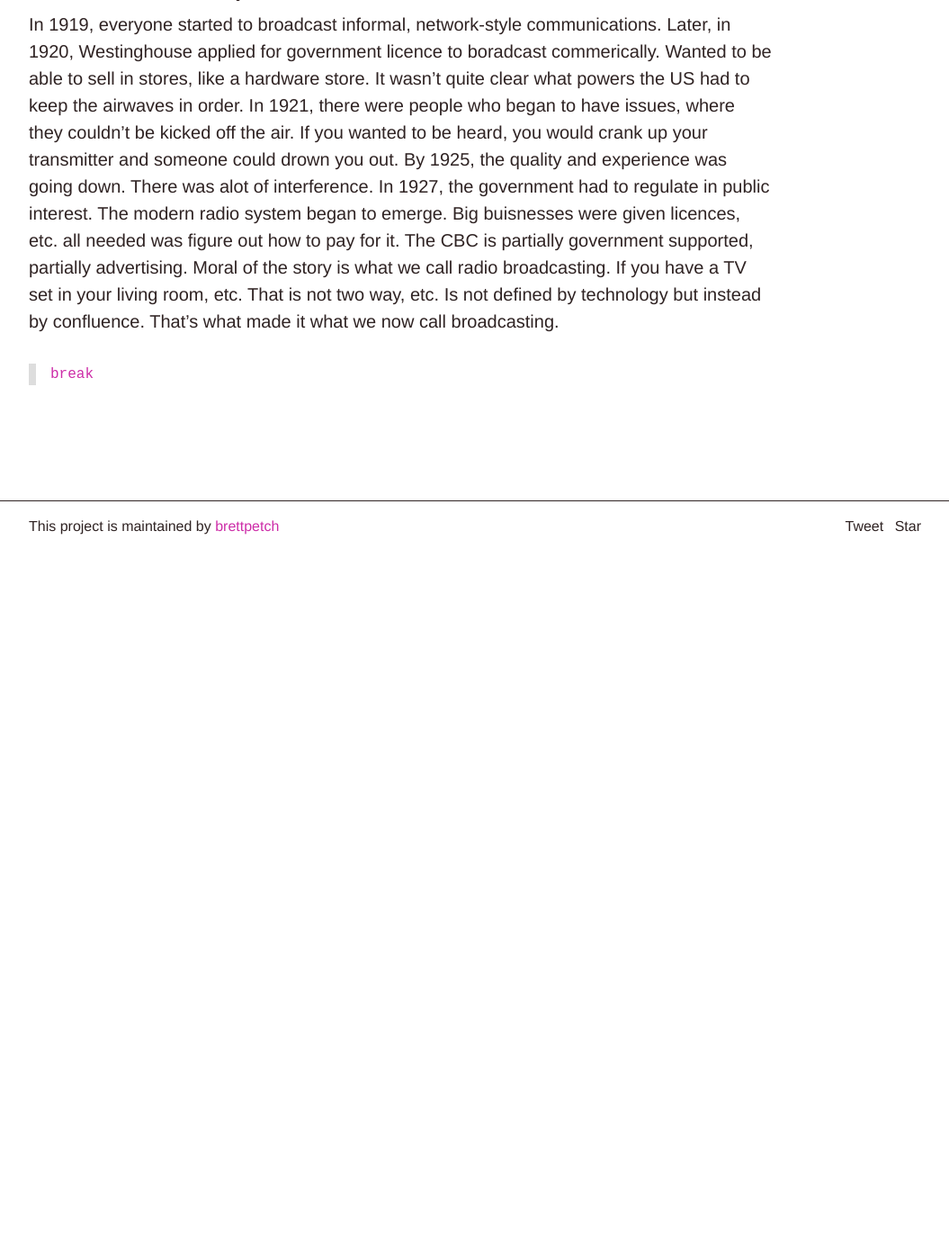
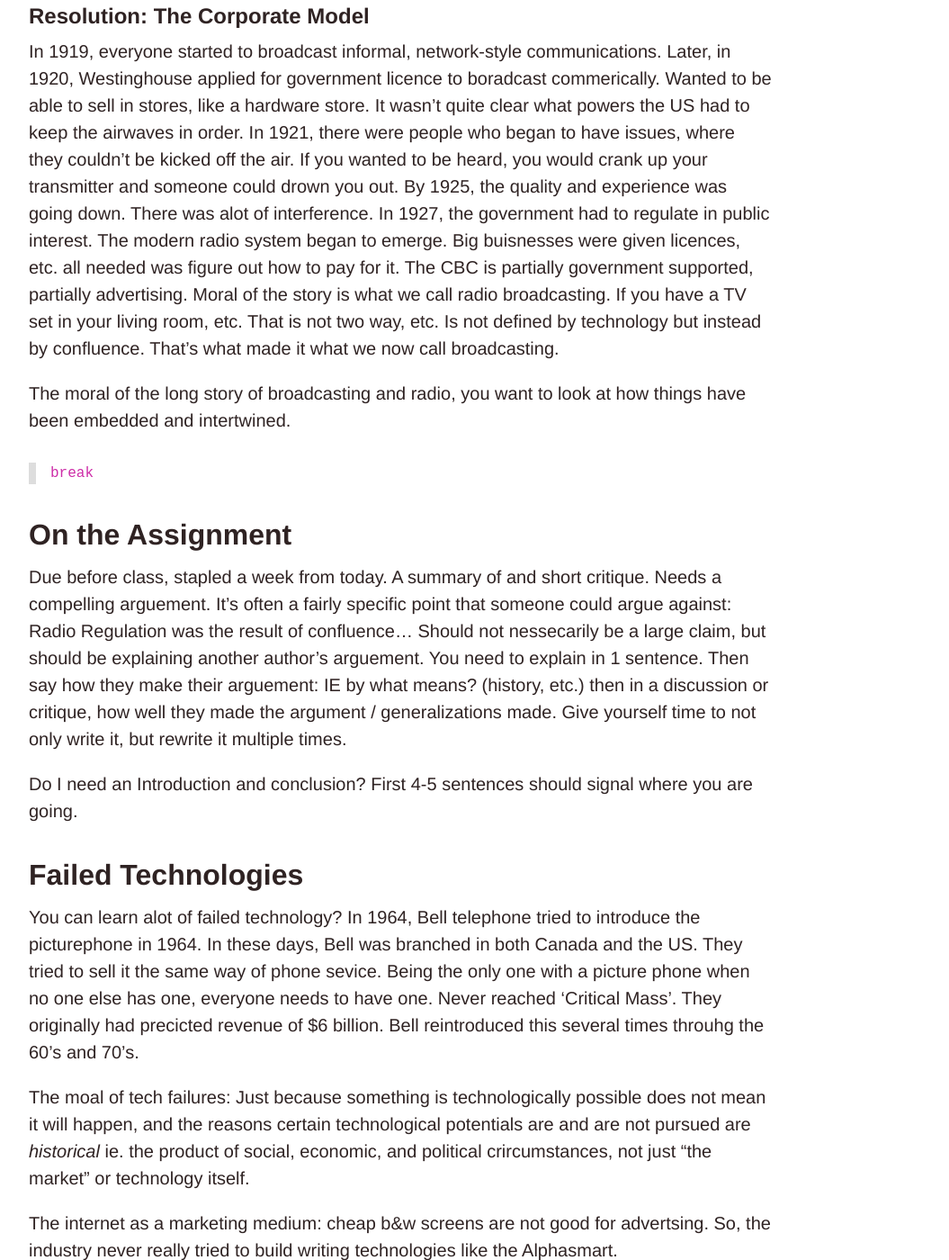
Before and after one commit to brettpetch/MIT-2500, a Jekyll site: the page built from _posts/2020-01-27-Lecture-4.md, in a window 1280 px wide and 1400 px high, scrolled down 7935 px. Shown: the whole window at 90% size, without its empty margins (112-1167 px from the left). Built offline with Jekyll 4.4.1, drawn with Linux system fonts in a browser that asks for light colours; comment, search, counter and statistics services are not loaded; before the commit the page ends 8548 px from its top, so only the background shows below that; some of the changed text lies outside the part shown.

Commit message:
commit close to end

````diff
--- a/_posts/2020-01-27-Lecture-4.md
+++ b/_posts/2020-01-27-Lecture-4.md
@@ -20,6 +20,7 @@ Pictures of culture, language. Prehaps Raymond Williams would like something lik
 
 Today, the topic is What is Technology anyway? For a show and tell today, I brought in a gizmo, a thing you can type text into.
 ![Alphasmart Neo](https://upload.wikimedia.org/wikipedia/commons/8/82/AS_Neo.jpg)
+*The Alphasmart Neo, c. 1993*
 There were variations of it releasing products between 1993-2013. It was discontinued. It takes a couple AA batteries and it runs for months. It was built for teaching writing skills in k-12 classrooms. It is pretty indestructable, light, cheap and all it does is write. There's no Facebooking, coloured images, none of that distraction that comes to us with out laptops and microcomputers. Part of how I discovered this is alot of Journalists and people that write for a living buy them for ~$50 on eBay. You just write. If you're a reporter or writing a novel, this is a good choice. This is just a slightly different packaging of the same technologies were in our laptops. One of the questions we're going to be talking about is: this is a world not travelled. Maybe it would be better for us to be using thse instead of our colour screen laptops. This is an example of an alternate packaging of technology. This isn't impracticle, it has a second life and people are buying them. It doesn't crash, it's quite reliable.
 
 ## The Evolution of the Touchscreen
@@ -92,6 +93,56 @@ Famously, amateurs began getting really good at the technology. They were better
 ### Resolution: The Corporate Model
 In 1919, everyone started to broadcast informal, network-style communications. Later, in 1920, Westinghouse applied for government licence to boradcast commerically. Wanted to be able to sell in stores, like a hardware store. It wasn't quite clear what powers the US had to keep the airwaves in order. In 1921, there were people who began to have issues, where they couldn't be kicked off the air. If you wanted to be heard, you would crank up your transmitter and someone could drown you out. By 1925, the quality and experience was going down. There was alot of interference. In 1927, the government had to regulate in public interest. The modern radio system began to emerge. Big buisnesses were given licences, etc. all needed was figure out how to pay for it. The CBC is partially government supported, partially advertising. Moral of the story is what we call radio broadcasting. If you have a TV set in your living room, etc. That is not two way, etc. Is not defined by technology but instead by confluence. That's what made it what we now call broadcasting.
 
+The moral of the long story of broadcasting and radio, you want to look at how things have been embedded and intertwined.
 ```
 break
 ```
+
+## On the Assignment
+Due before class, stapled a week from today. A summary of and short critique. Needs a compelling arguement. It's often a fairly specific point that someone could argue against: Radio Regulation was the result of confluence... Should not nessecarily be a large claim, but should be explaining another author's arguement. You need to explain in 1 sentence. Then say how they make their arguement: IE by what means? (history, etc.) then in a discussion or critique, how well they made the argument / generalizations made. Give yourself time to not only write it, but rewrite it multiple times.
+
+Do I need an Introduction and conclusion?
+First 4-5 sentences should signal where you are going.
+
+## Failed Technologies
+You can learn alot of failed technology? In 1964, Bell telephone tried to introduce the picturephone in 1964. In these days, Bell was branched in both Canada and the US. They tried to sell it the same way of phone sevice. Being the only one with a picture phone when no one else has one, everyone needs to have one. Never reached 'Critical Mass'. They originally had precicted revenue of $6 billion. Bell reintroduced this several times throuhg the 60's and 70's.
+
+The moal of tech failures:
+Just because something is technologically possible does not mean it will happen, and the reasons certain technological potentials are and are not pursued are *historical* ie. the product of social, economic, and political crircumstances, not just "the market" or technology itself.
+
+The internet as a marketing medium: cheap b&w screens are not good for advertsing. So, the industry never really tried to build writing technologies like the Alphasmart.
+
+## Fectors Influencing the Development of Innovations in Media Technlogies
+Needed:
+1. Technological capability
+simplest; electrical tech like radio is immesely flexible. Overrated as force.
+2. Intentions, purposes, and goals of social institutions
+eg. advertising and the control of distribution and consumption.
+3. Manufacturing capability
+Not so hard; need financial base.
+4. Standards setting
+Not just neutral, scientific activity; involves power -- whenever standards are set, some win and some lose.
+5. Distribution capability
+Most dificult; how to get people to buy something.
+
+## Problems in Defining Technology
+
+>"[A]s technology has become increasingly placed the world at people's fingertips, those poeple have become less able to put their finger on precisely what technology is."
+- David Noble
+
+- So what are we actually talking about?
+- The human and technological a blurry boundary.
+
+in some cases when we are talking about technology, we are talking about ourselves. All of these things had to be imagined first. What this suggests is that to really understand the human aside of technologies and humanities is that we need to talk about the human imagination.
+> " What is now proved was once only imagined. "
+- William Blake
+
+Minorit Report: Gesture interface.
+
+Wlliam Gibson: No Maps for Thse Territories: 1999
+
+##
+He's using both old and new technologies to participate in a new dialogue.
+
+## Edgerton's shock of the old
+Like Williams, Egerton thinks that we tell technology as a parade of firsts. Edgerton says that we shouldn't talk about technology as an abstract thing from the sky, but instead to think of it as things in use. And in this, he says you get a radically different picture of technology rather than innovation. What is being said is that when we get up in the morning, don't think what is the iphone doing to us? instead, look at all of the technology we use in our everyday life and where they come from. We are constantly using a snow shovel. We are constantly using technologies that originated 50-200 years ago. That's all part of our life as well. And so he says that we should shift attention from the new to the old, the big to the small, the spectacular to the mundane, the masculine to the feminine, the rich to the poor.
````
